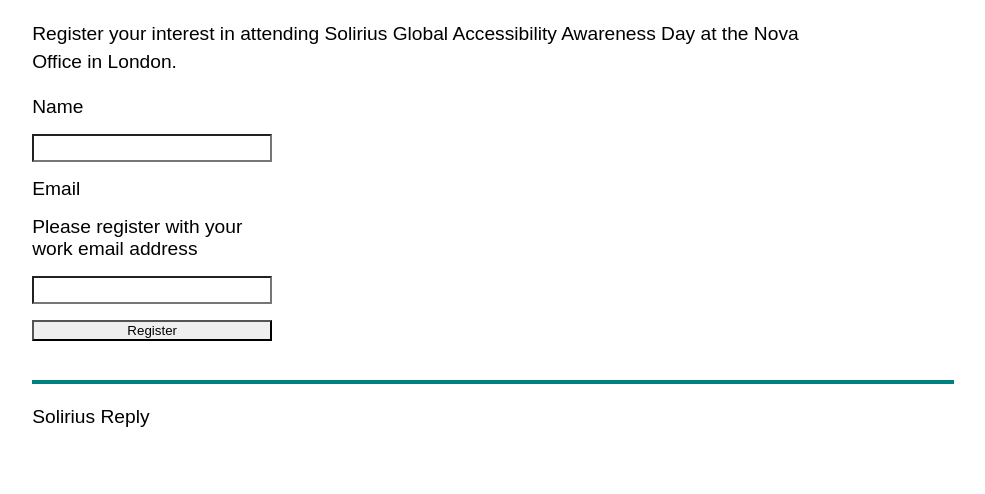
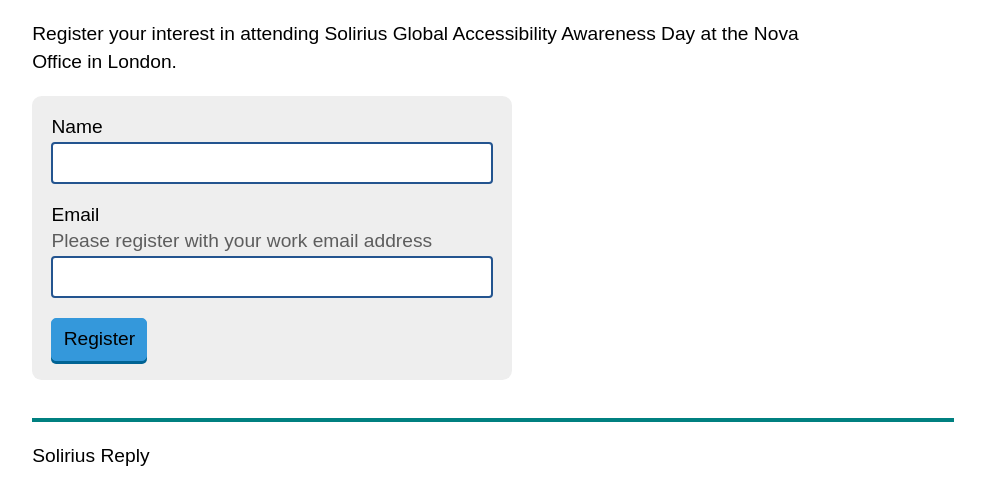
Before and after one commit to SoliriusAccessibility/gaad2026, an Eleventy site: page src/site/registration.html in a window 1280 px wide. Shown: the part 306-800 px from the top of the page, without its empty margins (147-1132 px from the left). Built offline with nearby package versions, Linux system fonts and the light colour scheme; Eleventy itself is replaced by a stand-in of ours; files that its build step writes are made by us from their sources.

Commit message:
adds css changes

```diff
--- a/src/css/style.css
+++ b/src/css/style.css
@@ -190,11 +190,11 @@
 
 nav ul {
   display: flex;
-  list-style: none;
   flex-direction: row;
   flex-wrap: wrap;
+  gap: 1rem;
   justify-content: space-between;
-  gap: 1rem;
+  list-style: none;
 }
 
 .skip-to-content {
@@ -280,33 +280,88 @@
   }
 
 .pfp {
-  width: 7em;
-  height: 7em;
   background-color: #3498db;
   border-radius: 25%;
   flex-shrink: 0;
+  height: 7em;
+  width: 7em;
 }
 
 .headline {
+  align-items: center;
   display: flex;
+  gap: 4rem;
   justify-content: flex-start;
-  gap: 4rem;
-  align-items: center;
 }
 
+.registration {
+  background-color:#eee;
+  display: flex;
+  flex-direction: column;
+  gap: 1.25rem;
+  max-width: 30rem;
+  padding: 1em;
+  border-radius: .5em;
+}
+
+input {
+  border: 2px solid #23548F;
+  border-radius: .25rem;
+  padding: .5rem;
+}
+
+.email-entry, .name-entry {
+  display: flex;
+  flex-direction: column;
+  gap: .25rem;
+}
+
+.hint {
+  color: #5d5d5d;
+}
+
+button {
+  background-color: #3498db;
+  color: #000;
+  border: 1px solid #3498db;
+  box-shadow: 0 3px 0 #006394;
+  padding: .5em;
+  border-radius: 5px;
+  overflow: visible;
+  font-size: 100%;
+  max-width: 5em;
+}
+
+button:hover {
+  background-color: #23548F;
+  color: #eee;
+  border: 1px solid #23548F;
+    box-shadow: 0 3px 0 #0090d8;
+}
+
+#success-msg {
+   background-color: #7cffac;
+    border-left: 8px solid #086114;
+    border-radius: .5em;
+    margin-bottom: 1em;
+    padding: 1em 1em 1em 2em;
+}
+
+
 @media (prefers-color-scheme: dark) {
-  .highlight {
+  .highlight, .profile, #register-form {
   background-color: #434343;
+}
+
+.hint {
+  color: #eee;
 }
 
 .logo {
   filter: contrast(1) brightness(1) invert(1) saturate(0) hue-rotate(120deg);
 }
+
+input {
+  border-color: #0097a7;
 }
-
-  #register-form {
-  display: flex;
-  flex-direction: column;
-  gap: 1rem;
-  max-width: 15rem;
    }
--- a/src/site/registration.html
+++ b/src/site/registration.html
@@ -7,18 +7,24 @@
 
 <p>Register your interest in attending Solirius Global Accessibility Awareness Day at the Nova Office in London.</p>
 
-<form id="register-form">
-    <label for="name">Name</label>
-    <input type="text" id="name" name="name" required>
+<form id="register-form" class="registration">
+    <div class="name-entry">
+        <label for="name">Name</label>
+        <input type="text" id="name" name="name" required autocomplete="name">
+    </div>
 
-    <label for="email">Email</label>
-    <div class="hint">Please register with your work email address</div>
-    <input type="email" id="email" name="email" required>
+    <div class="email-entry">
+        <label for="email">Email</label>
+        <div class="hint">Please register with your work email address</div>
+        <input type="email" id="email" name="email" required autocomplete="email">
+    </div>
 
     <button type="submit">Register</button>
     <p id="error-msg" style="display:none">Something went wrong, please try again.</p>
 </form>
-<p id="success-msg" style="display:none">Thanks! Taking you to the site...</p>
+<p id="success-msg" aria-live="polite" aria-atomic="true" style="display:none">
+    Thank you for signing up! Taking you to the site...
+</p>
 
 <script>
     const ENDPOINT = 'https://script.google.com/macros/s/AKfycbxVk6nATtQOXJU-YrWrze3vvgy-2S_6LiZxwgxWANGz0yhkmBRv8GQsDbzHT07zc7Gq/exec';
@@ -44,7 +50,7 @@
             document.getElementById('register-form').style.display = 'none';
             document.getElementById('success-msg').style.display = 'block';
 
-            setTimeout(() => window.location.replace('/'), 1500);
+            setTimeout(() => window.location.replace('/'), 5000);
 
         } catch (err) {
             document.getElementById('error-msg').style.display = 'block';
```
Lines whose indentation alone changed are shown as unchanged.
